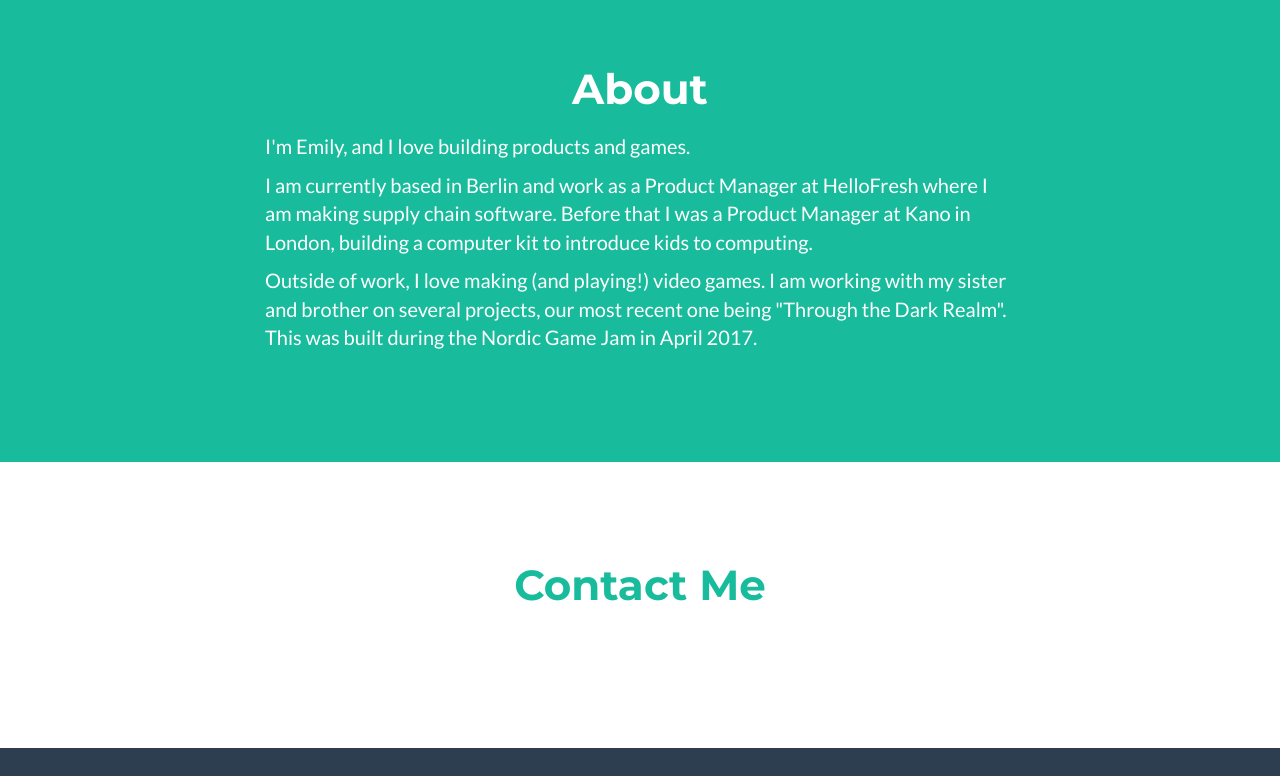
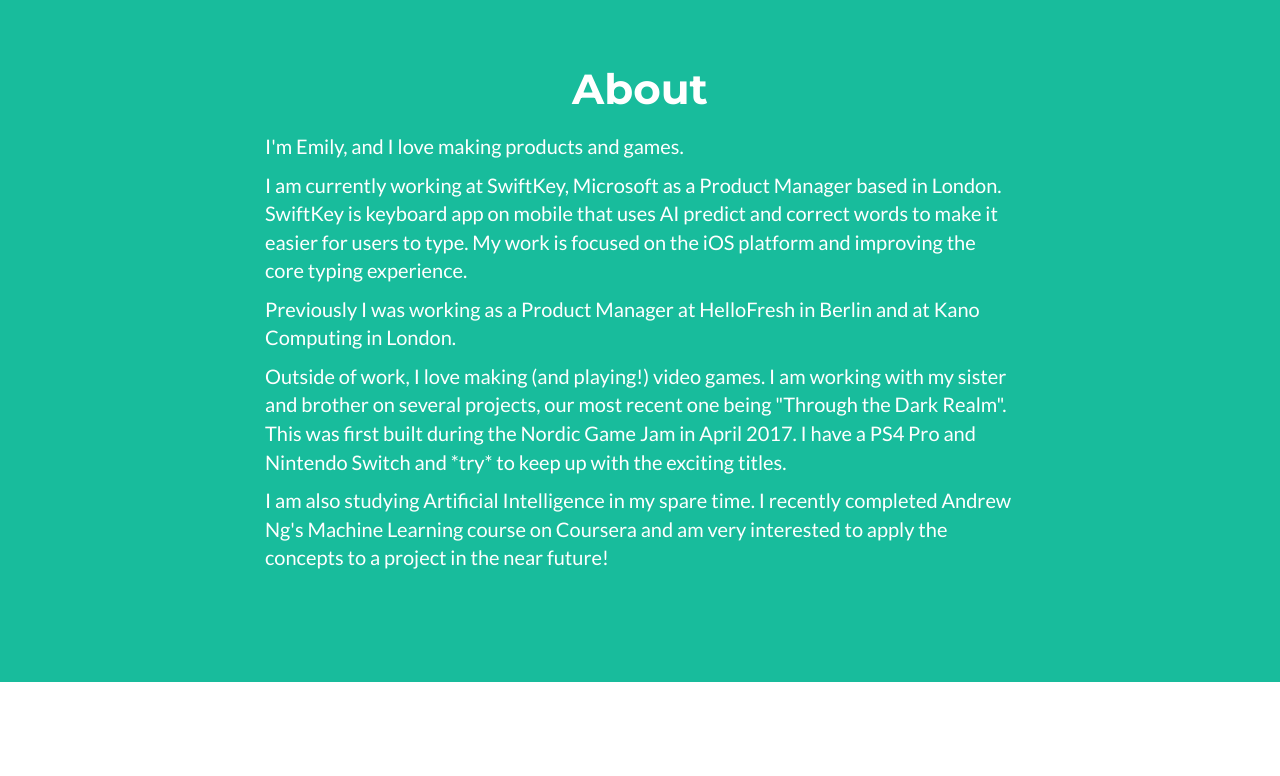
Before and after one commit to emilyclaudet/bootstrap-site, a website: page index.html in a window 1280 px wide. Shown: the part 1880-2656 px from the top of the page. Drawn offline with nearby package versions, Linux system fonts and the light colour scheme.

Commit message:
Added new about description

```diff
--- a/index.html
+++ b/index.html
@@ -201,11 +201,15 @@
             </div>
             <div class="row">
                 <div class="col-lg-8 col-lg-offset-2">
-                    <p>I'm Emily, and I love building products and games.
+                    <p>I'm Emily, and I love making products and games.</p>
 
-                    <p>I am currently based in Berlin and work as a Product Manager at HelloFresh where I am making supply chain software. Before that I was a Product Manager at Kano in London, building a computer kit to introduce kids to computing.</p>
+                    <p>I am currently working at SwiftKey, Microsoft as a Product Manager based in London. SwiftKey is keyboard app on mobile that uses AI predict and correct words to make it easier for users to type. My work is focused on the iOS platform and improving the core typing experience.</p>
 
-                    <p>Outside of work, I love making (and playing!) video games. I am working with my sister and brother on several projects, our most recent one being "Through the Dark Realm". This was built during the Nordic Game Jam in April 2017.</p>
+                    <p>Previously I was working as a Product Manager at HelloFresh in Berlin and at Kano Computing in London.</p>
+
+                    <p>Outside of work, I love making (and playing!) video games. I am working with my sister and brother on several projects, our most recent one being "Through the Dark Realm". This was first built during the Nordic Game Jam in April 2017. I have a PS4 Pro and Nintendo Switch and *try* to keep up with the exciting titles.</p>
+
+                    <p>I am also studying Artificial Intelligence in my spare time. I recently completed Andrew Ng's Machine Learning course on Coursera and am very interested to apply the concepts to a project in the near future!</p>
                 </div>
             </div>
         </div>
```
